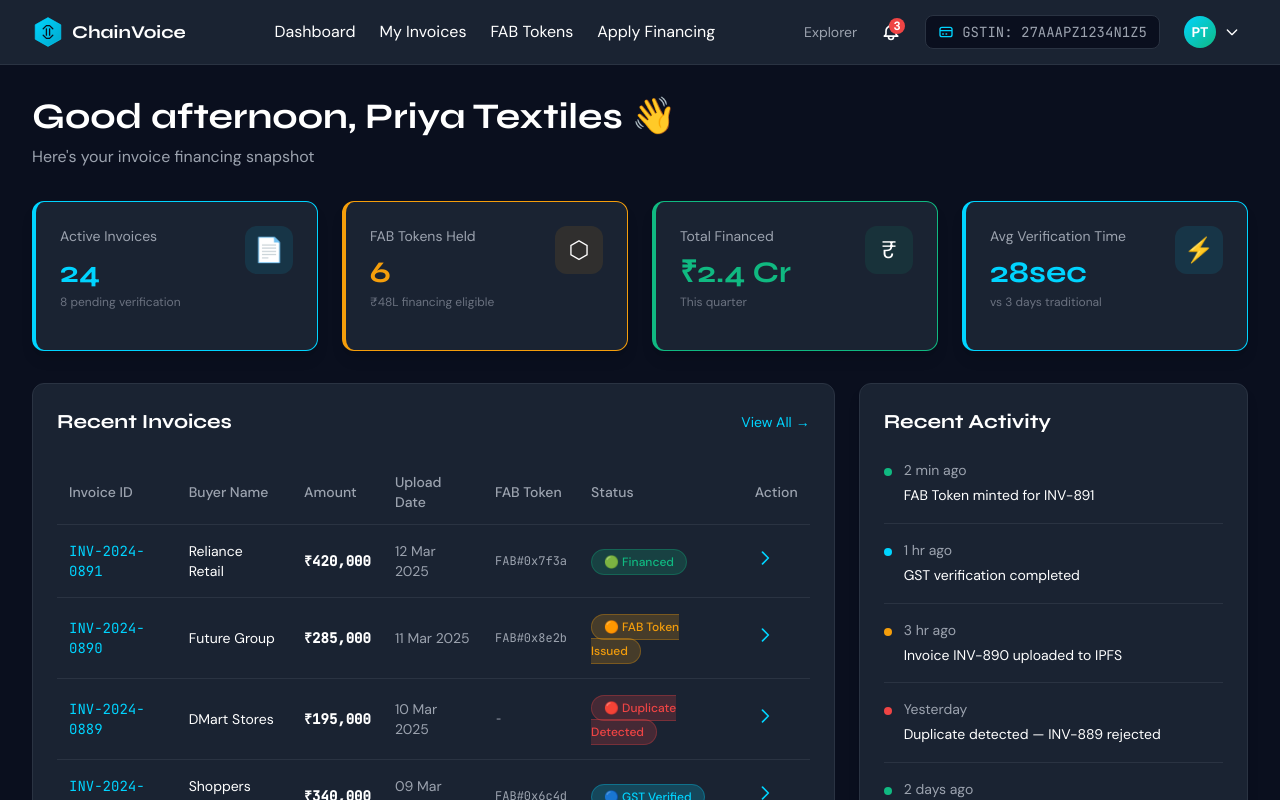
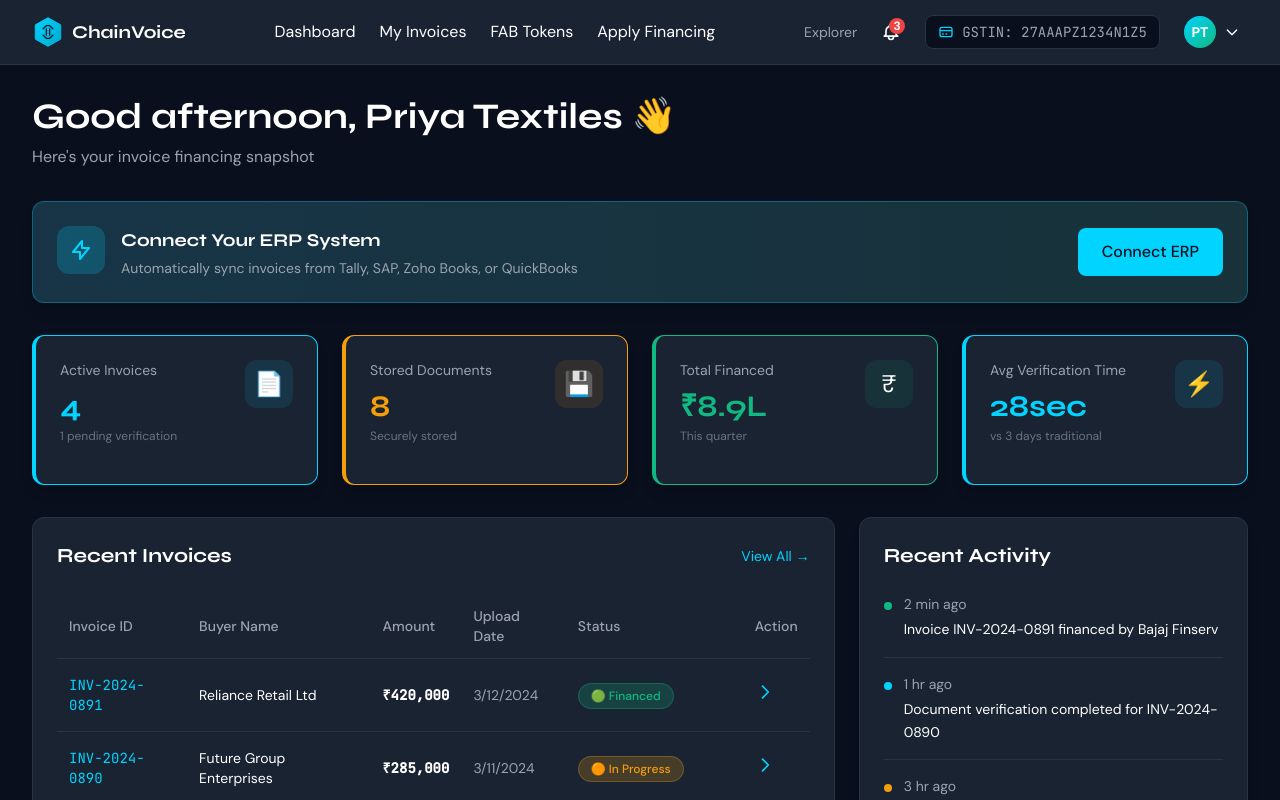
Before and after one commit to tharunkumardeveloper/Chainvoice, a React (Vite) app: page /msme/dashboard in a window 1280 px wide. Shown: the top 800 px of the page. Built offline with nearby package versions, Linux system fonts and the light colour scheme.

Commit message:
WIP: Updating invoice pages with mock data

```diff
--- /dev/null
+++ b/src/data/mockInvoices.ts
@@ -0,0 +1,242 @@
+export interface Invoice {
+  id: string;
+  invoiceNumber: string;
+  amount: number;
+  currency: string;
+  issueDate: string;
+  dueDate: string;
+  status: 'pending' | 'verified' | 'financed' | 'in-progress' | 'paid' | 'rejected';
+  buyerName: string;
+  buyerGSTIN: string;
+  sellerName: string;
+  sellerGSTIN: string;
+  description: string;
+  items: Array<{
+    description: string;
+    quantity: number;
+    rate: number;
+    amount: number;
+  }>;
+  gstAmount: number;
+  totalAmount: number;
+  ipfsHash: string;
+  blockchainTxHash?: string;
+  financedAmount?: number;
+  lender?: string;
+  uploadedAt: string;
+  verifiedAt?: string;
+  financedAt?: string;
+}
+
+export const mockInvoices: Invoice[] = [
+  {
+    id: '1',
+    invoiceNumber: 'INV-2024-0891',
+    amount: 420000,
+    currency: 'INR',
+    issueDate: '2024-03-12',
+    dueDate: '2024-04-12',
+    status: 'financed',
+    buyerName: 'Reliance Retail Ltd',
+    buyerGSTIN: '27AAAPZ9999N1Z1',
+    sellerName: 'Priya Textiles',
+    sellerGSTIN: '27AAAPZ1234N1Z5',
+    description: 'Cotton fabric supply for Q1 2024',
+    items: [
+      { description: 'Premium Cotton Fabric - 100m rolls', quantity: 50, rate: 6000, amount: 300000 },
+      { description: 'Polyester Blend Fabric - 50m rolls', quantity: 40, rate: 3000, amount: 120000 },
+    ],
+    gstAmount: 75600,
+    totalAmount: 495600,
+    ipfsHash: 'QmX7f3a9b2c1d4e5f6a7b8c9d0e1f2a3b4c5d6e7f8a9b0c1d',
+    blockchainTxHash: '0xabc123def456789abc123def456789abc123def456789abc123def456789abc1',
+    financedAmount: 350000,
+    lender: 'Bajaj Finserv NBFC',
+    uploadedAt: '2024-03-12T14:30:00Z',
+    verifiedAt: '2024-03-12T14:30:34Z',
+    financedAt: '2024-03-12T15:45:00Z',
+  },
+  {
+    id: '2',
+    invoiceNumber: 'INV-2024-0890',
+    amount: 285000,
+    currency: 'INR',
+    issueDate: '2024-03-11',
+    dueDate: '2024-04-11',
+    status: 'in-progress',
+    buyerName: 'Future Group Enterprises',
+    buyerGSTIN: '29AAACF8888M1Z2',
+    sellerName: 'Priya Textiles',
+    sellerGSTIN: '27AAAPZ1234N1Z5',
+    description: 'Textile materials for retail stores',
+    items: [
+      { description: 'Silk Fabric - Premium Grade', quantity: 30, rate: 8000, amount: 240000 },
+      { description: 'Cotton Lining Material', quantity: 15, rate: 3000, amount: 45000 },
+    ],
+    gstAmount: 51300,
+    totalAmount: 336300,
+    ipfsHash: 'QmY8g4b0c3e2f5g7h9i1j2k3l4m5n6o7p8q9r0s1t2u3v4w',
+    blockchainTxHash: '0xdef456abc789def456abc789def456abc789def456abc789def456abc789def4',
+    uploadedAt: '2024-03-11T10:15:00Z',
+    verifiedAt: '2024-03-11T10:45:00Z',
+  },
+  {
+    id: '3',
+    invoiceNumber: 'INV-2024-0889',
+    amount: 195000,
+    currency: 'INR',
+    issueDate: '2024-03-10',
+    dueDate: '2024-04-10',
+    status: 'rejected',
+    buyerName: 'DMart Stores Pvt Ltd',
+    buyerGSTIN: '27AAACM7777K1Z3',
+    sellerName: 'Priya Textiles',
+    sellerGSTIN: '27AAAPZ1234N1Z5',
+    description: 'Fabric supply - Duplicate detected',
+    items: [
+      { description: 'Cotton Fabric Rolls', quantity: 25, rate: 7000, amount: 175000 },
+      { description: 'Packaging Materials', quantity: 10, rate: 2000, amount: 20000 },
+    ],
+    gstAmount: 35100,
+    totalAmount: 230100,
+    ipfsHash: 'QmZ9h5c1d4f3g6h8i0j1k2l3m4n5o6p7q8r9s0t1u2v3w4x',
+    blockchainTxHash: '0xghi789jkl012ghi789jkl012ghi789jkl012ghi789jkl012ghi789jkl012gh',
+    uploadedAt: '2024-03-10T09:20:00Z',
+  },
+  {
+    id: '4',
+    invoiceNumber: 'INV-2024-0888',
+    amount: 340000,
+    currency: 'INR',
+    issueDate: '2024-03-09',
+    dueDate: '2024-04-09',
+    status: 'verified',
+    buyerName: 'Shoppers Stop Ltd',
+    buyerGSTIN: '27AAACS6666J1Z4',
+    sellerName: 'Priya Textiles',
+    sellerGSTIN: '27AAAPZ1234N1Z5',
+    description: 'Premium fabric collection for spring season',
+    items: [
+      { description: 'Designer Silk Fabric', quantity: 20, rate: 12000, amount: 240000 },
+      { description: 'Embroidered Cotton', quantity: 20, rate: 5000, amount: 100000 },
+    ],
+    gstAmount: 61200,
+    totalAmount: 401200,
+    ipfsHash: 'QmA0i6d2e5g4h7i9j1k2l3m4n5o6p7q8r9s0t1u2v3w4x5y',
+    blockchainTxHash: '0xjkl012mno345jkl012mno345jkl012mno345jkl012mno345jkl012mno345jk',
+    uploadedAt: '2024-03-09T11:30:00Z',
+    verifiedAt: '2024-03-09T12:15:00Z',
+  },
+  {
+    id: '5',
+    invoiceNumber: 'INV-2024-0887',
+    amount: 520000,
+    currency: 'INR',
+    issueDate: '2024-03-08',
+    dueDate: '2024-04-08',
+    status: 'pending',
+    buyerName: 'Lifestyle International',
+    buyerGSTIN: '29AAACL5555H1Z5',
+    sellerName: 'Priya Textiles',
+    sellerGSTIN: '27AAAPZ1234N1Z5',
+    description: 'Bulk textile order for new store openings',
+    items: [
+      { description: 'Premium Linen Fabric', quantity: 40, rate: 10000, amount: 400000 },
+      { description: 'Cotton Blend Material', quantity: 30, rate: 4000, amount: 120000 },
+    ],
+    gstAmount: 93600,
+    totalAmount: 613600,
+    ipfsHash: 'QmB1j7e3f6h5i8j0k1l2m3n4o5p6q7r8s9t0u1v2w3x4y5z',
+    uploadedAt: '2024-03-08T08:45:00Z',
+  },
+  {
+    id: '6',
+    invoiceNumber: 'INV-2024-0886',
+    amount: 675000,
+    currency: 'INR',
+    issueDate: '2024-03-07',
+    dueDate: '2024-04-07',
+    status: 'financed',
+    buyerName: 'Pantaloons Fashion Ltd',
+    buyerGSTIN: '27AAACP4444G1Z6',
+    sellerName: 'Priya Textiles',
+    sellerGSTIN: '27AAAPZ1234N1Z5',
+    description: 'Seasonal fabric collection',
+    items: [
+      { description: 'Wool Blend Fabric', quantity: 50, rate: 9000, amount: 450000 },
+      { description: 'Synthetic Fabric Rolls', quantity: 45, rate: 5000, amount: 225000 },
+    ],
+    gstAmount: 121500,
+    totalAmount: 796500,
+    ipfsHash: 'QmC2k8f4g7i6j9k1l2m3n4o5p6q7r8s9t0u1v2w3x4y5z6a',
+    blockchainTxHash: '0xmno345pqr678mno345pqr678mno345pqr678mno345pqr678mno345pqr678mn',
+    financedAmount: 540000,
+    lender: 'HDFC Bank TReDS',
+    uploadedAt: '2024-03-07T13:20:00Z',
+    verifiedAt: '2024-03-07T14:00:00Z',
+    financedAt: '2024-03-07T16:30:00Z',
+  },
+  {
+    id: '7',
+    invoiceNumber: 'INV-2024-0885',
+    amount: 890000,
+    currency: 'INR',
+    issueDate: '2024-03-06',
+    dueDate: '2024-04-06',
+    status: 'in-progress',
+    buyerName: 'Westside Retail',
+    buyerGSTIN: '29AAACW3333F1Z7',
+    sellerName: 'Priya Textiles',
+    sellerGSTIN: '27AAAPZ1234N1Z5',
+    description: 'Large scale fabric procurement',
+    items: [
+      { description: 'Denim Fabric - Heavy Grade', quantity: 60, rate: 11000, amount: 660000 },
+      { description: 'Canvas Material', quantity: 46, rate: 5000, amount: 230000 },
+    ],
+    gstAmount: 160200,
+    totalAmount: 1050200,
+    ipfsHash: 'QmD3l9g5h8j7k0l2m3n4o5p6q7r8s9t0u1v2w3x4y5z6a7b',
+    blockchainTxHash: '0xpqr678stu901pqr678stu901pqr678stu901pqr678stu901pqr678stu901pq',
+    uploadedAt: '2024-03-06T15:10:00Z',
+    verifiedAt: '2024-03-06T15:50:00Z',
+  },
+  {
+    id: '8',
+    invoiceNumber: 'INV-2024-0884',
+    amount: 425000,
+    currency: 'INR',
+    issueDate: '2024-03-05',
+    dueDate: '2024-04-05',
+    status: 'paid',
+    buyerName: 'Max Fashion',
+    buyerGSTIN: '27AAACM2222E1Z8',
+    sellerName: 'Priya Textiles',
+    sellerGSTIN: '27AAAPZ1234N1Z5',
+    description: 'Fabric supply for summer collection',
+    items: [
+      { description: 'Light Cotton Fabric', quantity: 55, rate: 6000, amount: 330000 },
+      { description: 'Rayon Material', quantity: 19, rate: 5000, amount: 95000 },
+    ],
+    gstAmount: 76500,
+    totalAmount: 501500,
+    ipfsHash: 'QmE4m0h6i9k8l1m3n4o5p6q7r8s9t0u1v2w3x4y5z6a7b8c',
+    blockchainTxHash: '0xstu901vwx234stu901vwx234stu901vwx234stu901vwx234stu901vwx234st',
+    financedAmount: 340000,
+    lender: 'SBI Invoice Finance',
+    uploadedAt: '2024-03-05T10:00:00Z',
+    verifiedAt: '2024-03-05T10:30:00Z',
+    financedAt: '2024-03-05T11:45:00Z',
+  },
+];
+
+export const getInvoicesByStatus = (status: Invoice['status']) => {
+  return mockInvoices.filter(inv => inv.status === status);
+};
+
+export const getInvoiceById = (id: string) => {
+  return mockInvoices.find(inv => inv.id === id);
+};
+
+export const getInvoicesByLender = (lender: string) => {
+  return mockInvoices.filter(inv => inv.lender === lender);
+};
--- a/src/pages/msme/Dashboard.tsx
+++ b/src/pages/msme/Dashboard.tsx
@@ -1,9 +1,19 @@
 import { Link } from 'react-router-dom';
 import DashboardLayout from '../../layouts/DashboardLayout';
+import { mockInvoices } from '../../data/mockInvoices';
+import { useState } from 'react';
 
 export default function MsmeDashboard() {
   const currentHour = new Date().getHours();
   const greeting = currentHour < 12 ? 'Good morning' : currentHour < 18 ? 'Good afternoon' : 'Good evening';
+  const [erpConnected, setErpConnected] = useState(false);
+
+  const stats = {
+    activeInvoices: mockInvoices.filter(inv => ['pending', 'verified', 'in-progress'].includes(inv.status)).length,
+    totalFinanced: mockInvoices.filter(inv => inv.status === 'financed').reduce((sum, inv) => sum + (inv.financedAmount || 0), 0),
+    pendingVerification: mockInvoices.filter(inv => inv.status === 'pending').length,
+    avgVerificationTime: '28sec',
+  };
 
   return (
     <DashboardLayout role="msme">
@@ -14,27 +24,68 @@ export default function MsmeDashboard() {
           <p className="text-gray-400">Here's your invoice financing snapshot</p>
         </div>
 
+        {/* ERP Connection Banner */}
+        {!erpConnected && (
+          <div className="card bg-gradient-to-r from-cyan/10 to-emerald/10 border-cyan/30">
+            <div className="flex flex-col sm:flex-row items-start sm:items-center justify-between gap-4">
+              <div className="flex items-start space-x-4">
+                <div className="w-12 h-12 bg-cyan/20 rounded-xl flex items-center justify-center flex-shrink-0">
+                  <svg className="w-6 h-6 text-cyan" fill="none" stroke="currentColor" viewBox="0 0 24 24">
+                    <path strokeLinecap="round" strokeLinejoin="round" strokeWidth={2} d="M13 10V3L4 14h7v7l9-11h-7z" />
+                  </svg>
+                </div>
+                <div>
+                  <h3 className="font-display text-lg font-bold mb-1">Connect Your ERP System</h3>
+                  <p className="text-sm text-gray-400">Automatically sync invoices from Tally, SAP, Zoho Books, or QuickBooks</p>
+                </div>
+              </div>
+              <button
+                onClick={() => setErpConnected(true)}
+                className="btn-primary whitespace-nowrap"
+              >
+                Connect ERP
+              </button>
+            </div>
+          </div>
+        )}
+
+        {erpConnected && (
+          <div className="card bg-gradient-to-r from-emerald/10 to-cyan/10 border-emerald/30">
+            <div className="flex items-center space-x-3">
+              <div className="w-10 h-10 bg-emerald/20 rounded-full flex items-center justify-center">
+                <svg className="w-5 h-5 text-emerald" fill="none" stroke="currentColor" viewBox="0 0 24 24">
+                  <path strokeLinecap="round" strokeLinejoin="round" strokeWidth={2} d="M5 13l4 4L19 7" />
+                </svg>
+              </div>
+              <div>
+                <p className="font-medium">ERP Connected: Tally Prime</p>
+                <p className="text-sm text-gray-400">Last synced: 2 minutes ago</p>
+              </div>
+            </div>
+          </div>
+        )}
+
         {/* KPI Cards Row */}
         <div className="grid grid-cols-1 sm:grid-cols-2 lg:grid-cols-4 gap-4 sm:gap-6">
           <KPICard
             title="Active Invoices"
-            value="24"
-            subtitle="8 pending verification"
+            value={stats.activeInvoices.toString()}
+            subtitle={`${stats.pendingVerification} pending verification`}
             icon="📄"
             color="cyan"
             borderColor="border-l-4 border-cyan"
           />
           <KPICard
-            title="FAB Tokens Held"
-            value="6"
-            subtitle="₹48L financing eligible"
-            icon="⬡"
+            title="Stored Documents"
+            value={mockInvoices.length.toString()}
+            subtitle="Securely stored"
+            icon="💾"
             color="amber"
             borderColor="border-l-4 border-amber"
           />
           <KPICard
             title="Total Financed"
-            value="₹2.4 Cr"
+            value={`₹${(stats.totalFinanced / 100000).toFixed(1)}L`}
             subtitle="This quarter"
             icon="₹"
             color="emerald"
@@ -42,7 +93,7 @@ export default function MsmeDashboard() {
           />
           <KPICard
             title="Avg Verification Time"
-            value="28sec"
+            value={stats.avgVerificationTime}
             subtitle="vs 3 days traditional"
             icon="⚡"
             color="cyan"
@@ -52,12 +103,9 @@ export default function MsmeDashboard() {
 
         {/* Main Content Grid */}
         <div className="grid grid-cols-1 lg:grid-cols-3 gap-4 sm:gap-6">
-          {/* Recent Invoices Table - Takes 2 columns */}
           <div className="lg:col-span-2 overflow-x-auto">
             <RecentInvoicesTable />
           </div>
-
-          {/* Activity Timeline - Takes 1 column */}
           <div>
             <ActivityTimeline />
           </div>
@@ -94,22 +142,16 @@ function KPICard({ title, value, subtitle, icon, color, borderColor }: KPICardPr
 }
 
 function RecentInvoicesTable() {
-  const invoices = [
-    { id: 'INV-2024-0891', buyer: 'Reliance Retail', amount: 420000, date: '12 Mar 2025', gstStatus: 'verified', fabToken: 'FAB#0x7f3a', status: 'financed' },
-    { id: 'INV-2024-0890', buyer: 'Future Group', amount: 285000, date: '11 Mar 2025', gstStatus: 'verified', fabToken: 'FAB#0x8e2b', status: 'fab-issued' },
-    { id: 'INV-2024-0889', buyer: 'DMart Stores', amount: 195000, date: '10 Mar 2025', gstStatus: 'duplicate', fabToken: '-', status: 'rejected' },
-    { id: 'INV-2024-0888', buyer: 'Shoppers Stop', amount: 340000, date: '09 Mar 2025', gstStatus: 'verified', fabToken: 'FAB#0x6c4d', status: 'gst-verified' },
-    { id: 'INV-2024-0887', buyer: 'Lifestyle Stores', amount: 520000, date: '08 Mar 2025', gstStatus: 'pending', fabToken: '-', status: 'pending' },
-  ];
+  const recentInvoices = mockInvoices.slice(0, 5);
 
   const getStatusBadge = (status: string) => {
     const badges = {
       'pending': { label: '🟡 Pending Verification', class: 'badge-warning' },
-      'gst-verified': { label: '🔵 GST Verified', class: 'badge-info' },
-      'fab-issued': { label: '🟠 FAB Token Issued', class: 'badge bg-amber/20 text-amber border border-amber/30' },
+      'verified': { label: '🔵 Verified', class: 'badge-info' },
+      'in-progress': { label: '🟠 In Progress', class: 'badge bg-amber/20 text-amber border border-amber/30' },
       'financed': { label: '🟢 Financed', class: 'badge-success' },
-      'rejected': { label: '🔴 Duplicate Detected', class: 'badge-error' },
-      'repaid': { label: '⚫ Repaid', class: 'badge bg-gray-600/20 text-gray-400 border border-gray-600/30' },
+      'rejected': { label: '🔴 Rejected', class: 'badge-error' },
+      'paid': { label: '⚫ Paid', class: 'badge bg-gray-600/20 text-gray-400 border border-gray-600/30' },
     };
     return badges[status as keyof typeof badges] || badges.pending;
   };
@@ -132,13 +174,12 @@ function RecentInvoicesTable() {
               <th className="text-left py-3 px-3 font-medium text-gray-400 text-sm">Buyer Name</th>
               <th className="text-left py-3 px-3 font-medium text-gray-400 text-sm">Amount</th>
               <th className="text-left py-3 px-3 font-medium text-gray-400 text-sm">Upload Date</th>
-              <th className="text-left py-3 px-3 font-medium text-gray-400 text-sm">FAB Token</th>
               <th className="text-left py-3 px-3 font-medium text-gray-400 text-sm">Status</th>
               <th className="text-left py-3 px-3 font-medium text-gray-400 text-sm">Action</th>
             </tr>
           </thead>
           <tbody>
-            {invoices.map((inv) => {
+            {recentInvoices.map((inv) => {
               const statusBadge = getStatusBadge(inv.status);
               return (
                 <tr
@@ -146,11 +187,10 @@ function RecentInvoicesTable() {
                   className="border-b border-navy-lighter hover:bg-navy-lighter/50 transition-colors cursor-pointer"
                   onClick={() => window.location.href = `/msme/invoices/${inv.id}`}
                 >
-                  <td className="py-4 px-3 font-mono text-sm text-cyan">{inv.id}</td>
-                  <td className="py-4 px-3 text-sm">{inv.buyer}</td>
+                  <td className="py-4 px-3 font-mono text-sm text-cyan">{inv.invoiceNumber}</td>
+                  <td className="py-4 px-3 text-sm">{inv.buyerName}</td>
                   <td className="py-4 px-3 font-mono font-bold text-sm">₹{inv.amount.toLocaleString()}</td>
-                  <td className="py-4 px-3 text-gray-400 text-sm">{inv.date}</td>
-                  <td className="py-4 px-3 font-mono text-xs text-gray-400">{inv.fabToken}</td>
+                  <td className="py-4 px-3 text-gray-400 text-sm">{new Date(inv.uploadedAt).toLocaleDateString()}</td>
                   <td className="py-4 px-3">
                     <span className={statusBadge.class}>{statusBadge.label}</span>
                   </td>
@@ -173,11 +213,11 @@ function RecentInvoicesTable() {
 
 function ActivityTimeline() {
   const activities = [
-    { icon: '🟢', time: '2 min ago', text: 'FAB Token minted for INV-891', color: 'emerald' },
-    { icon: '🔵', time: '1 hr ago', text: 'GST verification completed', color: 'cyan' },
-    { icon: '🟡', time: '3 hr ago', text: 'Invoice INV-890 uploaded to IPFS', color: 'amber' },
-    { icon: '🔴', time: 'Yesterday', text: 'Duplicate detected — INV-889 rejected', color: 'crimson' },
-    { icon: '🟢', time: '2 days ago', text: '₹4.2L disbursed by Bajaj Finserv', color: 'emerald' },
+    { icon: '🟢', time: '2 min ago', text: 'Invoice INV-2024-0891 financed by Bajaj Finserv', color: 'emerald' },
+    { icon: '🔵', time: '1 hr ago', text: 'Document verification completed for INV-2024-0890', color: 'cyan' },
+    { icon: '🟡', time: '3 hr ago', text: 'Invoice INV-2024-0887 uploaded and stored', color: 'amber' },
+    { icon: '🔴', time: 'Yesterday', text: 'Duplicate detected — INV-2024-0889 rejected', color: 'crimson' },
+    { icon: '🟢', time: '2 days ago', text: '₹3.4L disbursed by HDFC Bank', color: 'emerald' },
   ];
 
   return (
```
